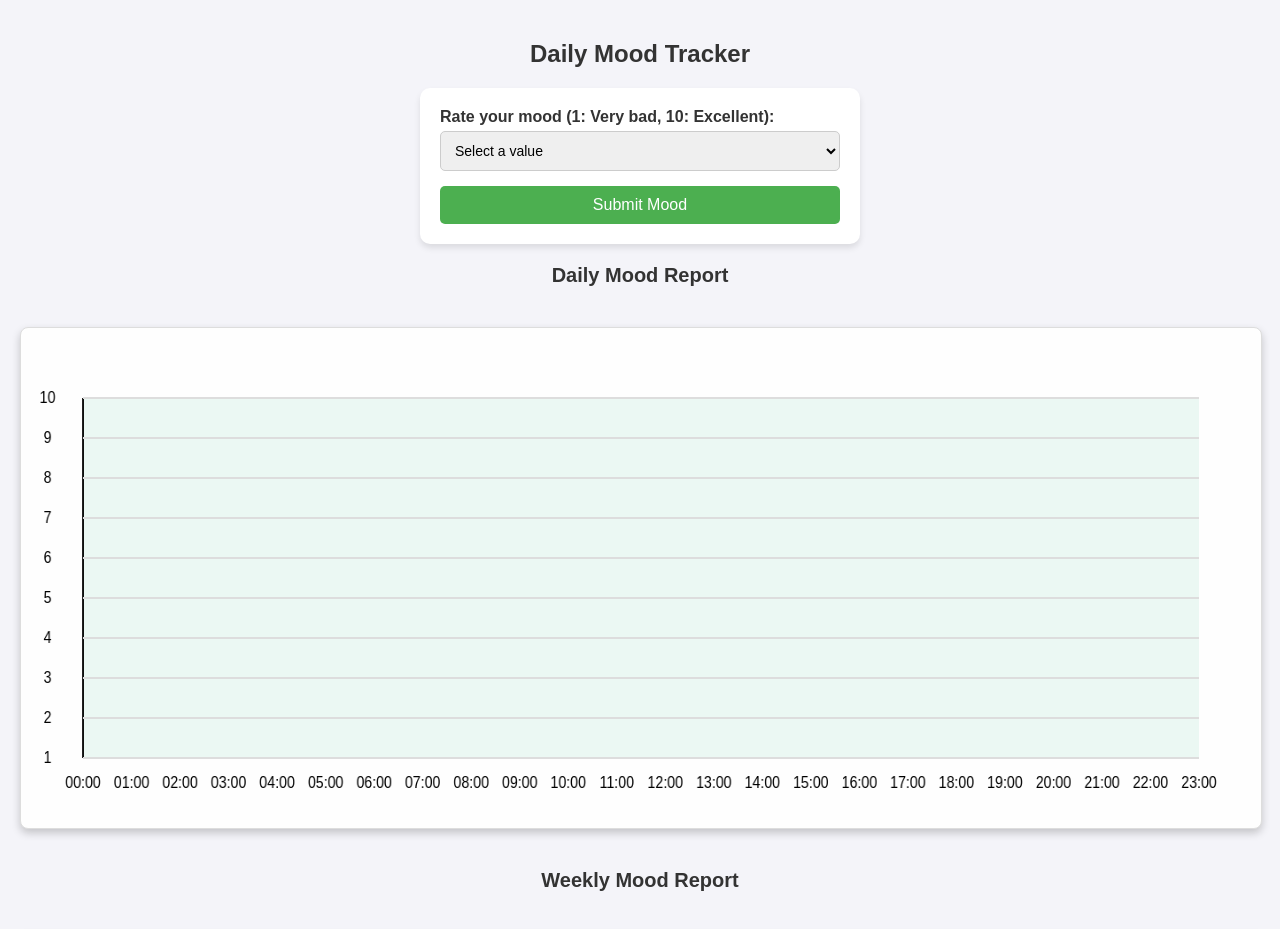
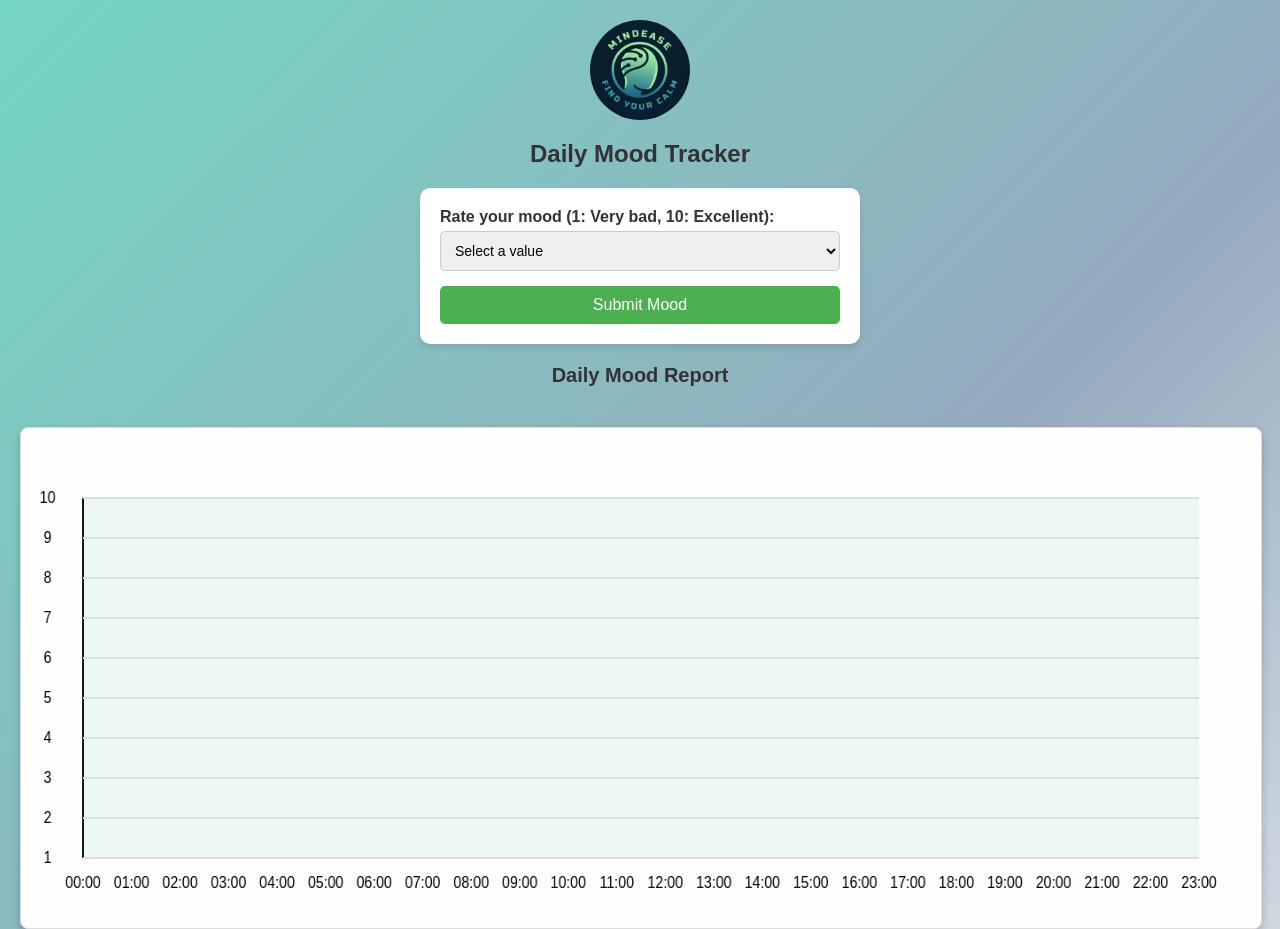
Before and after one commit to EltonPajaziti/WebProject1-SD, a plain HTML site: page moodtracker.html in a window 1280 px wide. Shown: the top 929 px of the page. Drawn offline with Linux system fonts and the light colour scheme.

Commit message:
update moodtracker

```diff
--- a/CSS/moodtracker.css
+++ b/CSS/moodtracker.css
@@ -2,7 +2,7 @@ body {
     font-family: Arial, sans-serif;
     margin: 0;
     padding: 20px;
-    background: #f4f4f9;
+    background: linear-gradient(135deg, #74d6c2, #96abbe, white);
     color: #333;
 }
 
@@ -73,3 +73,13 @@ h2 {
     color: #333;
     margin-bottom: 10px;
 }
+
+
+.logo {
+    display: block;
+    margin: 0 auto 20px;
+    max-width: 100px;
+    height: 100px;
+    object-fit: cover;
+    border-radius: 50%;
+}
--- a/moodtracker.html
+++ b/moodtracker.html
@@ -4,9 +4,14 @@
     <meta charset="UTF-8">
     <meta name="viewport" content="width=device-width, initial-scale=1.0">
     <title>Mood Tracker</title>
-    <link rel="stylesheet" href="/CSS/moodtracker.css">
+    <link rel="stylesheet" href="CSS/moodtracker.css">
 </head>
 <body>
+    <div class="container text-center my-5">
+        <!-- Logoja në formë rrethore që navigon te index.html -->
+        <a href="index.html"><img src="Images/logo.png" alt="logo" class="logo"></a>
+
+        <div id="mood-tracker-section">
             <h1>Daily Mood Tracker</h1>
             <form id="mood-form">
                 <div class="form-group">
@@ -25,7 +30,7 @@
                         <option value="10">10 - Excellent</option>
                     </select>
                 </div>
-        <button type="submit">Submit Mood</button>
+                <button type="submit" class="btn btn-primary">Submit Mood</button>
             </form>
 
             <h2>Daily Mood Report</h2>
@@ -33,7 +38,8 @@
 
             <h2>Weekly Mood Report</h2>
             <canvas id="weekly-line-chart" width="1400" height="500"></canvas>
-
+        </div>
+    </div>
     <script src="/JS/moodtracker.js"></script>
 </body>
 </html>
```
Lines whose indentation alone changed are shown as unchanged.
